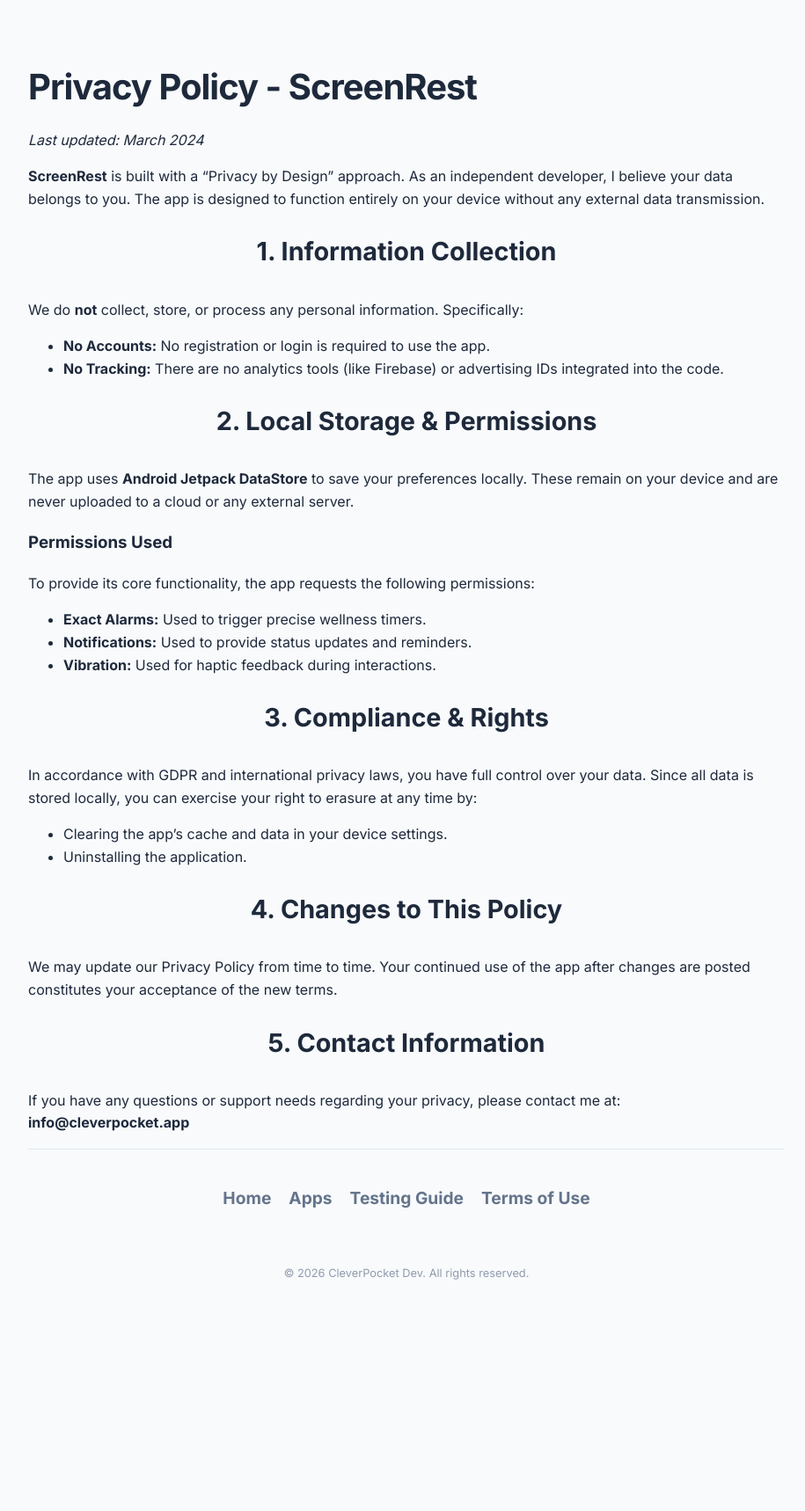
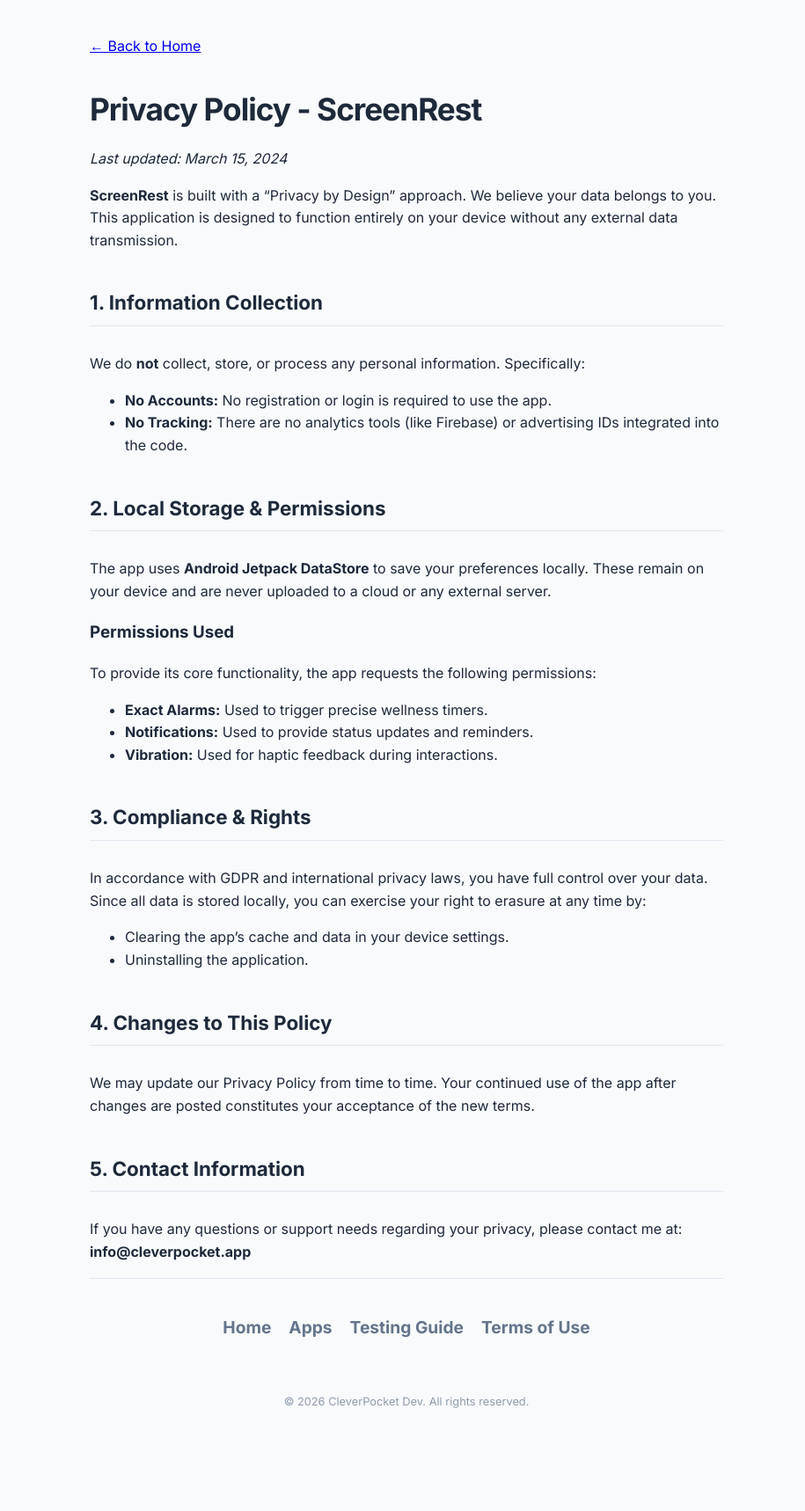
Before and after one commit to digitalcreat0r/sitoweb, a Jekyll site: the page built from policies/privacy-policy-screenrest.md, in a window 1280 px wide. Shown: the whole page at 88% size, without its empty margins (178-1093 px from the left). Built offline with Jekyll 4.4.1, drawn with Linux system fonts in a browser that asks for light colours; before the commit the page ends 1491 px from its top, so only the background shows below that.

Commit message:
sistemazione documenti

```diff
--- a/assets/css/style.css
+++ b/assets/css/style.css
@@ -38,6 +38,31 @@
     --step-bg: #eff6ff;
     --border-color: #e2e8f0;
     --shadow: 0 4px 6px -1px rgba(0, 0, 0, 0.1);
+}
+
+/* Ottimizzazioni per Documenti Legali */
+body.always-light .container {
+    max-width: 760px; /* Larghezza ottimale per la lettura */
+    padding-bottom: 80px;
+}
+
+body.always-light h1 {
+    text-align: left;
+    font-size: 2.2rem;
+    margin-top: 20px;
+}
+
+body.always-light h2 {
+    justify-content: flex-start;
+    text-align: left;
+    margin-top: 40px;
+    font-size: 1.4rem;
+    border-bottom: 1px solid var(--border-color);
+    padding-bottom: 8px;
+}
+
+body.always-light .back-link {
+    margin-bottom: 30px;
 }
 
 * { box-sizing: border-box; }
--- a/policies/privacy-policy-screenrest.md
+++ b/policies/privacy-policy-screenrest.md
@@ -4,11 +4,13 @@
 body_class: always-light
 ---
 
+<div class="back-link"><a href="/">&larr; Back to Home</a></div>
+
 # Privacy Policy - ScreenRest
 
-*Last updated: March 2024*
+*Last updated: March 15, 2024*
 
-**ScreenRest** is built with a "Privacy by Design" approach. As an independent developer, I believe your data belongs to you. The app is designed to function entirely on your device without any external data transmission.
+**ScreenRest** is built with a "Privacy by Design" approach. We believe your data belongs to you. This application is designed to function entirely on your device without any external data transmission.
 
 ## 1. Information Collection
 We do **not** collect, store, or process any personal information. Specifically:
```
Also changed, not shown: terms-of-use.md (+4 -2 lines).
